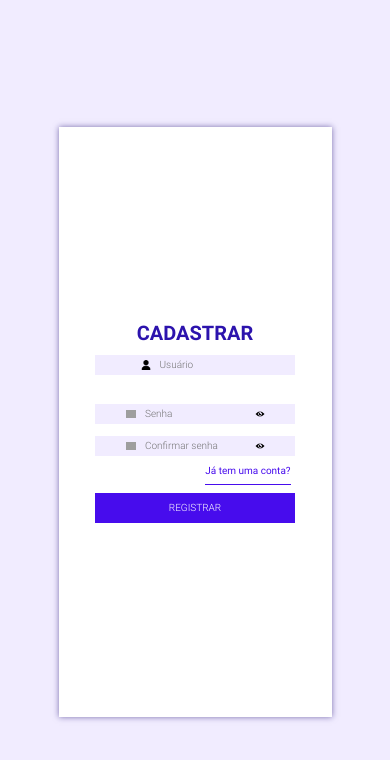
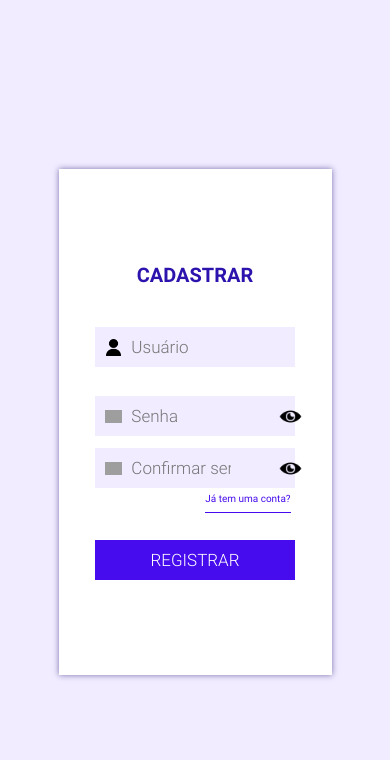
Before and after one commit to vitorfail/limpeza-teste, a React app: page /login in a window 390 px wide. Built offline with nearby package versions, Linux system fonts and the light colour scheme; no server answers; grey boxes are pictures that could not be loaded.

Commit message:
conceradno o login

```diff
--- a/src/components/Sidebar/index.js
+++ b/src/components/Sidebar/index.js
@@ -1,5 +1,4 @@
 import "./index.css"
-import Logo from "../../img/icon.png"
 import { useHistory } from "react-router-dom/cjs/react-router-dom.min"
 export default function Sidebar(){
     const history = useHistory()
--- a/src/pages/Login/index.css
+++ b/src/pages/Login/index.css
@@ -222,6 +222,7 @@
   display: flex;
 }
 .login .lado-esquerdo .avisos{
+  animation: aparecer 0.2s linear;
   display: none;
   align-items: center;
   margin-top: 9px;
@@ -242,6 +243,9 @@
   border: 1px solid red;
   font-weight: 500;
   font-size: 8px;
+}
+.login #olho{
+  width: 25px;
 }
 .login .sugestao{
   align-items: center;
@@ -280,13 +284,21 @@
   }
 }
 @media screen and (max-width:600px) {
+  .login .avisos strong{
+    margin-right: 7px;
+  }
+  .login .lado-esquerdo .avisos {
+    margin-left: 12px;
+    align-items: flex-start;
+    width: 75%;
+  }
   .login .lado-direto, .login .lado-esquerdo{
-    height: 70%;
+    height: 60%;
     width: 70%;
     position: absolute;
   }
   .login{
-    height: 70%;
+    height: 60%;
     width: 70%;
   }
   .login .placa{
@@ -297,43 +309,60 @@
     display: flex;
   }
   .login .sugestao p{
+    margin-top: 20px;
     font-size: 10px;
   }
   .login  .mensagem{
     width: 70%;
   }
+  .login #olho{
+    right: -37px;
+  }
 }
 @media screen and (max-width:700px) {
   .login p {
+    margin-bottom: 30px;
     font-size: 20px;
   }
   .login .placa p {
-    font-size: 20px;
+    font-size: 30px;
   }
   .login .placa h4{
     font-size: 10px;
   }
   .login .entrada input {
     width: 100px;
-    font-size: 10px;
+    font-size: 17px;
   }
   .login .entrada {
+    height: 40px;
     width: 73%;
-    height: 20px;
+    justify-content: flex-start;
   }
   .login .entrada img {
-    width: 10px;
+    width: 17px;
   }
   .login .aviso {
     font-size: 10px;
   }
-  .login .lado-esquerdo button, .login .lado-direto button {
-    font-size: 10px;
+  .login .lado-direto button, .login .lado-esquerdo button {
+    margin-top: 15px;
+    font-size: 17px;
+    height: 40px;
     width: 73%;
-    height: 30px;
-  }
+}
   .login .placa button{
     font-size: 10px;
     height: 25px;
   }
 }
+@keyframes sugestao {
+  0%{
+    opacity: 1;
+    transform: translateY(-30px);
+  }
+  0%{
+    opacity: 1;
+    transform: translateY(0px);
+  }
+}
--- a/src/pages/Login/index.js
+++ b/src/pages/Login/index.js
@@ -206,7 +206,7 @@ function Login() {
           <div className='entrada'>
             <img alt='senha' src={Cadeado}></img>
             <input onChange={(e) => setsenha(e.target.value)} type={olho_1?"password":"text"} placeholder='Senha'></input>
-            <img alt='senha' onClick={() => setolho_1(olho_1?false:true )} src={olho_1?Olho: Olho2}></img>
+            <img alt='senha' id="olho" onClick={() => setolho_1(olho_1?false:true )} src={olho_1?Olho: Olho2}></img>
           </div>
           <p className={aviso_senha?"aviso show": "aviso"}>Insira sua senha</p>
           <div onClick={() => {setindex_cad(true); setindex_login(false)}} className='sugestao'>
@@ -238,20 +238,20 @@ function Login() {
           <div className='entrada'>
             <img alt='senha' src={Cadeado}></img>
             <input onChange={(e) => senha_1(e.target.value)} type={olho_2?"password":"text"}  placeholder='Senha'></input>
-            <img alt='senha' onClick={() => setolho_2(olho_2?false:true )} src={olho_2?Olho: Olho2}></img>
+            <img alt='senha' id="olho" onClick={() => setolho_2(olho_2?false:true )} src={olho_2?Olho: Olho2}></img>
 
           </div>
           <div className='entrada'>
             <img alt='senha' src={Cadeado}></img>
             <input onChange={(e) => senha_2(e.target.value)} type={olho_3?"password":"text"} placeholder='Confirmar senha'></input>
-            <img alt='senha' onClick={() => setolho_3(olho_3?false:true )} src={olho_3?Olho: Olho2}></img>
+            <img alt='senha' id="olho" onClick={() => setolho_3(olho_3?false:true )} src={olho_3?Olho: Olho2}></img>
           </div>
           <div onClick={() => {setindex_cad(false); setindex_login(true)}} className='sugestao'>
             <p>Já tem uma conta?</p>
           </div>
-          <p className={senha_tamanho?'avisos show':'avisos'}><strong>X</strong> A senha deve ter no minimo 9 caracteres</p>
-          <p className={senha_numero?'avisos show':'avisos'}><strong>X</strong>A senha deve tem pelo menos um número</p>
-          <p className={senha_diferente?'avisos show':'avisos'}><strong>X</strong>As senhas estão diferentes</p>
+          <p className={senha_tamanho?'avisos show':'avisos'}><strong>X</strong>  Deve ter no minimo 9 caracteres</p>
+          <p className={senha_numero?'avisos show':'avisos'}><strong>X</strong>  Deve ter pelo menos um número</p>
+          <p className={senha_diferente?'avisos show':'avisos'}><strong>X</strong>  As senhas estão diferentes</p>
           <button onClick={() => registro()} >REGISTRAR</button>
         </div>
       </div>
```
